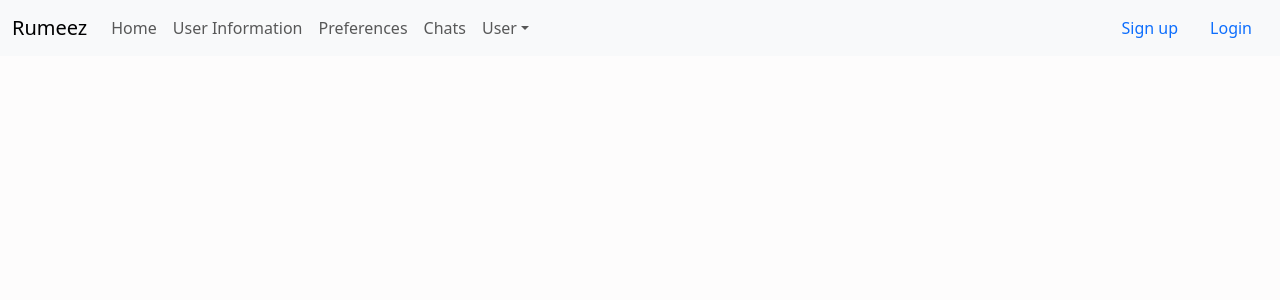
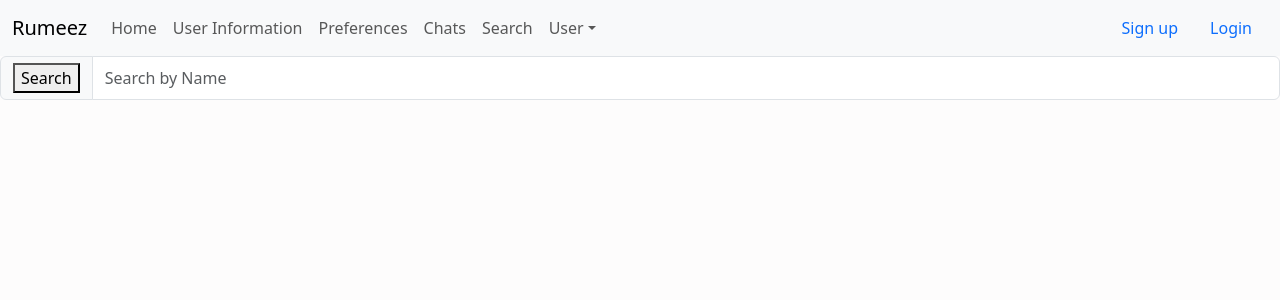
Before and after one commit to Rumeez/Rumeez_2, a React (Create React App) app: page /search in a window 1280 px wide. Shown: the top 300 px of the page. Built offline with nearby package versions, Linux system fonts and the light colour scheme.

Commit message:
Search functionality complete

```diff
--- a/src/App.tsx
+++ b/src/App.tsx
@@ -8,6 +8,7 @@ import Chats from './components/Chats';
 import OptionsBar from './components/OptionsBar';
 import LoginChecker from './components/LoginChecker';
 import MyProfile from './components/MyProfile';
+import Search from './components/Seach';
 import AccountVerification from './components/AccountVerification';
 import VerificationToken from './components/VerificationToken';
 import { Outlet } from 'react-router-dom';
@@ -26,6 +27,7 @@ class App extends React.Component<{}, {}> {
             <Route path="user" element={<User />} />
             <Route path="chats" element={<Chats />} />
              <Route path="signup" element={<SignUp />} />
+             <Route path="search" element={<Search />} />
              <Route path = "myprofile" element = {<MyProfile/>}/>
              <Route path="preference" element={<Preference />} />
             <Route path="verify" element={<Outlet />}>
--- a/src/components/Home.tsx
+++ b/src/components/Home.tsx
@@ -116,7 +116,7 @@ const Home: React.FunctionComponent = (): JSX.Element => {
                     <li><strong>Rise Time:</strong> {currentUserData.preferences.riseTime}</li>
                     <li><strong>Sleep Time:</strong> {currentUserData.preferences.sleepTime}</li>
                     <li><strong>Temperature:</strong> {currentUserData.preferences.temp}</li>
-                    {/* Add more preferences as needed */}
+
                   </ul>
                 </Col>
               </Row>
--- a/src/components/OptionsBar.tsx
+++ b/src/components/OptionsBar.tsx
@@ -76,6 +76,9 @@ const OptionsBar: React.FunctionComponent = (): JSX.Element => {
             <NavItem>
               <NavLink onClick={()=>navigate("/chats")} >Chats</NavLink>
             </NavItem>
+            <NavItem>
+              <NavLink onClick={()=>navigate("/search")} >Search</NavLink>
+            </NavItem>
             <UncontrolledDropdown nav inNavbar>
               <DropdownToggle nav caret>
                 User
--- /dev/null
+++ b/src/components/Seach.tsx
@@ -0,0 +1,89 @@
+import React, { useState } from 'react';
+import { Input, InputGroup, InputGroupText, Container, Row, Col, Card, CardBody } from 'reactstrap';
+
+const Search: React.FC = (): JSX.Element => {
+  const [searchValue, setSearchValue] = useState<string>('');
+  const [searchResults, setSearchResults] = useState<any[]>([]);
+
+  const handleSearchClick = () => {
+    const searchQuery = { name: searchValue };
+
+    fetch('http://localhost:8000/search', {
+      method: 'POST',
+      credentials: 'include',
+      headers: {
+        'Content-Type': 'application/json',
+      },
+      body: JSON.stringify(searchQuery),
+    })
+      .then(response => {
+        if (!response.ok) {
+          throw new Error(`HTTP error! Status: ${response.status}`);
+        }
+        return response.json();
+      })
+      .then(data => {
+        setSearchResults(data); // Set the search results in state
+      })
+      .catch(error => {
+        console.error('Error fetching data:', error);
+      });
+
+    setSearchValue('');
+  };
+
+  return (
+    <div>
+      <div>
+        <> </>
+        <> </>
+      </div>
+
+      <InputGroup size="mg">
+        <InputGroupText>
+          <button onClick={handleSearchClick}>Search</button>
+        </InputGroupText>
+        <Input
+          placeholder="Search by Name"
+          value={searchValue}
+          onChange={(e) => setSearchValue(e.target.value)}
+        />
+      </InputGroup>
+
+      {/* Display search results */}
+      <Container className="mt-4">
+        {searchResults.map((userData, index) => (
+          <Row key={index}>
+            <Col>
+              <Card>
+                <CardBody>
+                  <p><strong>First Name:</strong> {userData.firstname}</p>
+                  <p><strong>Last Name:</strong> {userData.lastname}</p>
+                  <p><strong>Gender:</strong> {userData.gender}</p>
+                  <p><strong>Year:</strong> {userData.year}</p>
+                  <p><strong>Major:</strong> {userData.major}</p>
+                  <p><strong>About Me:</strong> {userData.bio}</p>
+
+                  {/* Display Preferences */}
+                  <h4>Preferences</h4>
+                  <ul>
+                    <li><strong>Dorm Type:</strong> {userData.preferences.dormType}</li>
+                    <li><strong>Number of Roommates:</strong> {userData.preferences.numberOfRoommates}</li>
+                    <li><strong>Gender of Roommate:</strong> {userData.preferences.genderOfRoomate}</li>
+                    <li><strong>Smoking:</strong> {userData.preferences.smoking ? 'Yes' : 'No'}</li>
+                    <li><strong>Drinking:</strong> {userData.preferences.drinking ? 'Yes' : 'No'}</li>
+                    <li><strong>Rise Time:</strong> {userData.preferences.riseTime}</li>
+                    <li><strong>Sleep Time:</strong> {userData.preferences.sleepTime}</li>
+                    <li><strong>Temperature:</strong> {userData.preferences.temp}</li>
+                  </ul>
+                </CardBody>
+              </Card>
+            </Col>
+          </Row>
+        ))}
+      </Container>
+    </div>
+  );
+};
+
+export default Search;
```
